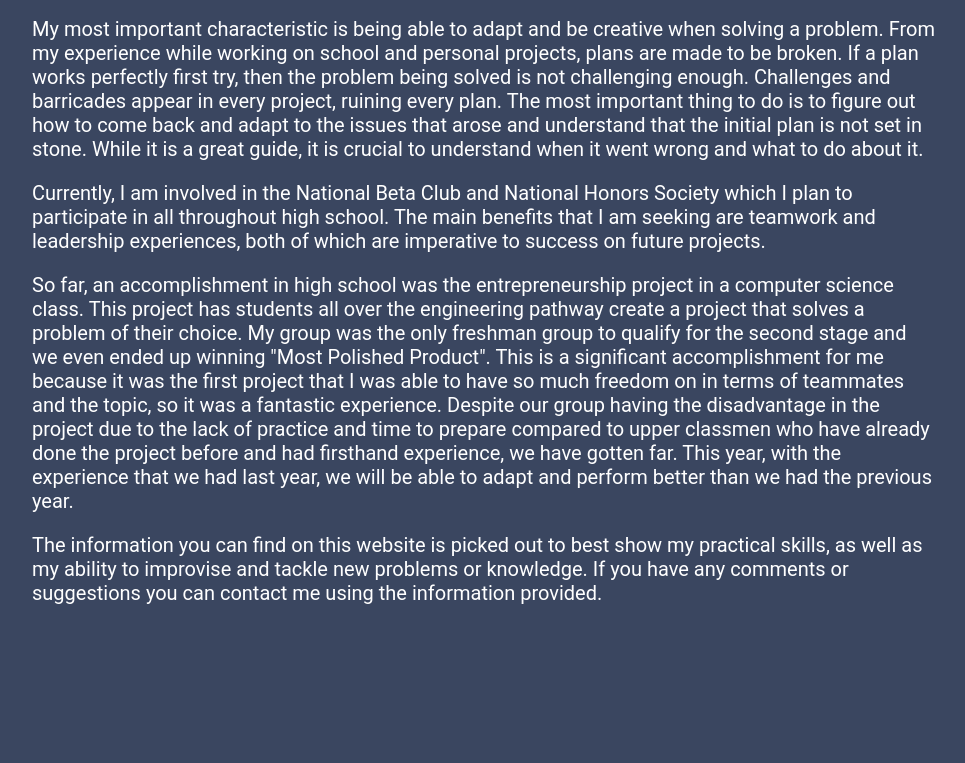
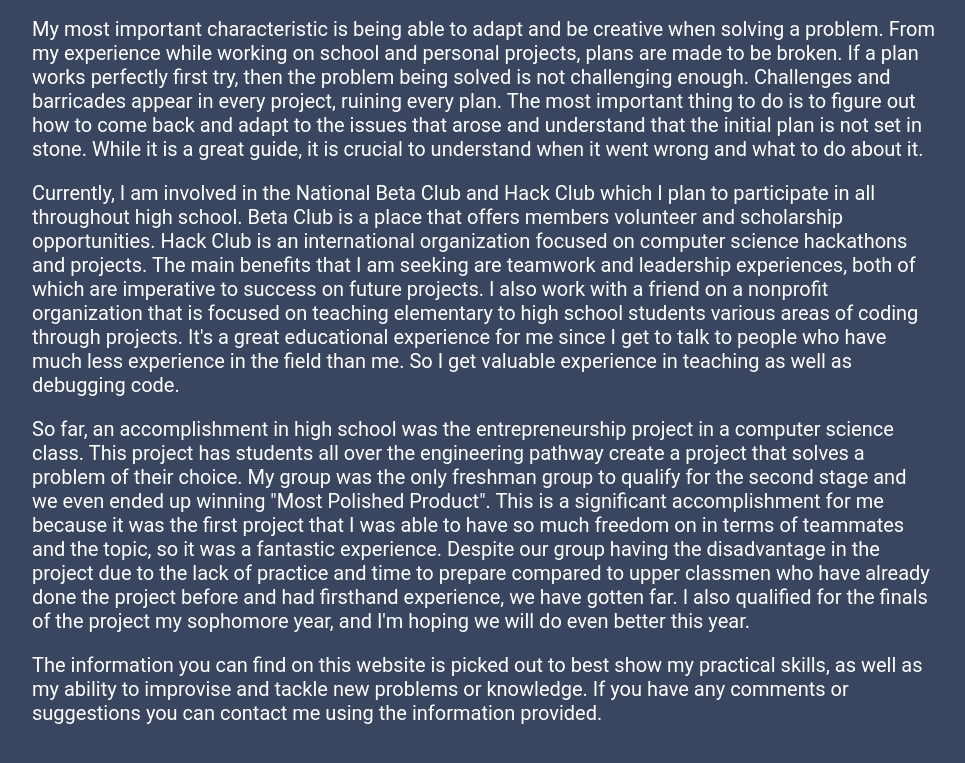
Before and after one commit to Oleby0406/portfolio, a plain HTML site: page aboutme.html in a window 1280 px wide. Shown: the part 895-1658 px from the top of the page, without its empty margins (143-1108 px from the left). Before the commit the page ends 1540 px from the top, so only its background shows below. Drawn offline with Linux system fonts and the light colour scheme.

Commit message:
Updated clubs/organizations in about me section

```diff
--- a/aboutme.html
+++ b/aboutme.html
@@ -47,9 +47,15 @@
           </p>
           <p>
             Currently, I am involved in the National Beta Club and
-            National Honors Society which I plan to participate in all throughout high school.
+            Hack Club which I plan to participate in all throughout high school. Beta Club is
+            a place that offers members volunteer and scholarship opportunities. Hack Club is an international
+            organization focused on computer science hackathons and projects.
             The main benefits that I am seeking are teamwork and leadership experiences, both
-            of which are imperative to success on future projects.
+            of which are imperative to success on future projects. I also work with a friend
+            on a nonprofit organization that is focused on teaching elementary to high school
+            students various areas of coding through projects. It's a great educational experience
+            for me since I get to talk to people who have much less experience in the field than me. So
+            I get valuable experience in teaching as well as debugging code.
           </p>
           <p>
             So far, an accomplishment in high school was the entrepreneurship project
@@ -60,8 +66,8 @@
             have so much freedom on in terms of teammates and the topic, so it was a fantastic experience.
             Despite our group having the disadvantage in the project due to the lack of practice and
             time to prepare compared to upper classmen who have already done the project before and had
-            firsthand experience, we have gotten far. This year, with the experience that we had last
-            year, we will be able to adapt and perform better than we had the previous year.
+            firsthand experience, we have gotten far. I also qualified for the finals of the project my
+            sophomore year, and I'm hoping we will do even better this year.
           </p>
           <p>
             The information you can find on this website is picked out to best show my practical skills,
```
Also changed, not shown: projects.html (+1 -1 lines).
